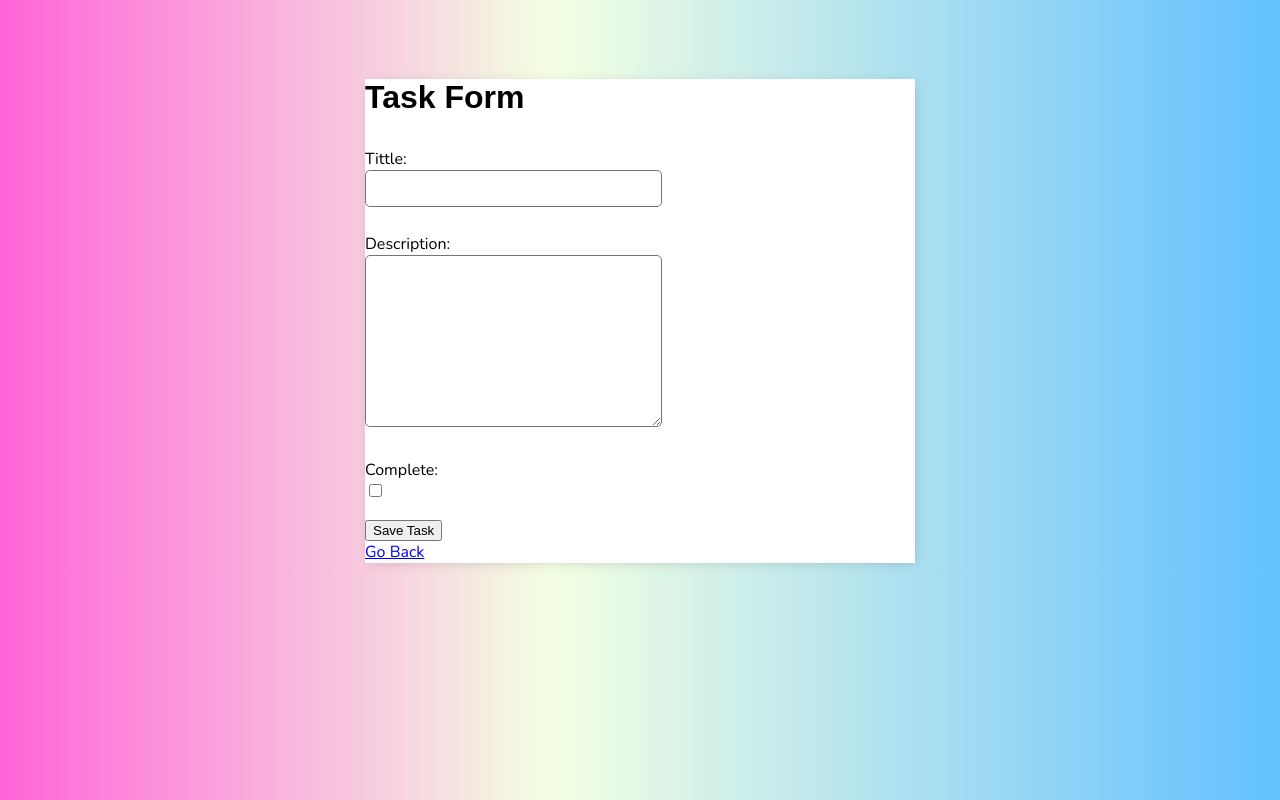
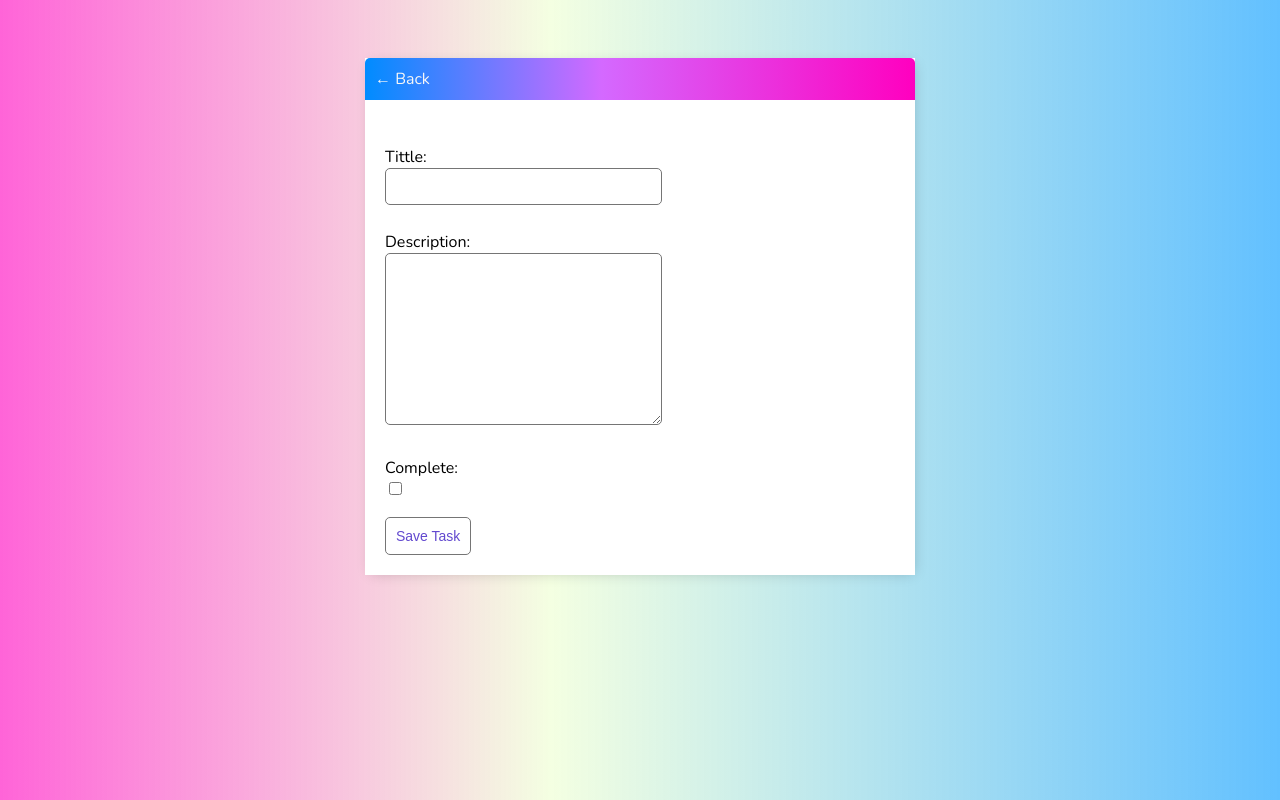
Before and after one commit to Bella-aa/to-do-app-django, a Django app: page /task-create/ in a window 1280 px wide. Run offline with Django 3.2, Linux system fonts and the light colour scheme; the visitor is signed in with stand-in values (Sample User, id 1).

Commit message:
added styling to the add task page

```diff
--- a/templates/ToDo/task_form.html
+++ b/templates/ToDo/task_form.html
@@ -2,12 +2,15 @@
 
 {% block content %}
 
-<h1>Task Form</h1>
+<div class="header-bar">
+   <a href="{% url 'task' %}">&#8592; Back</a>
+</div>
 
-<form action="" method="post">
-    {%csrf_token%}
-    {{ form.as_p }}
-    <input type="submit" value="Save Task">
-</form>
-<a href="{% url 'task' %}">Go Back</a>
+<div class="card-body">
+    <form action="" method="post">
+        {%csrf_token%}
+        {{ form.as_p }}
+        <input class="button" type="submit" value="Save Task">
+    </form>
+</div>
 {% endblock content %}
```
